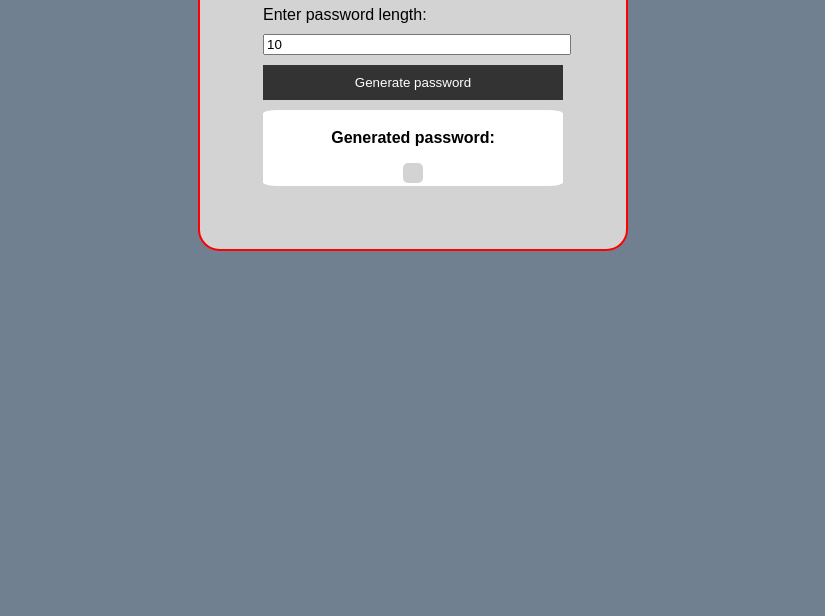
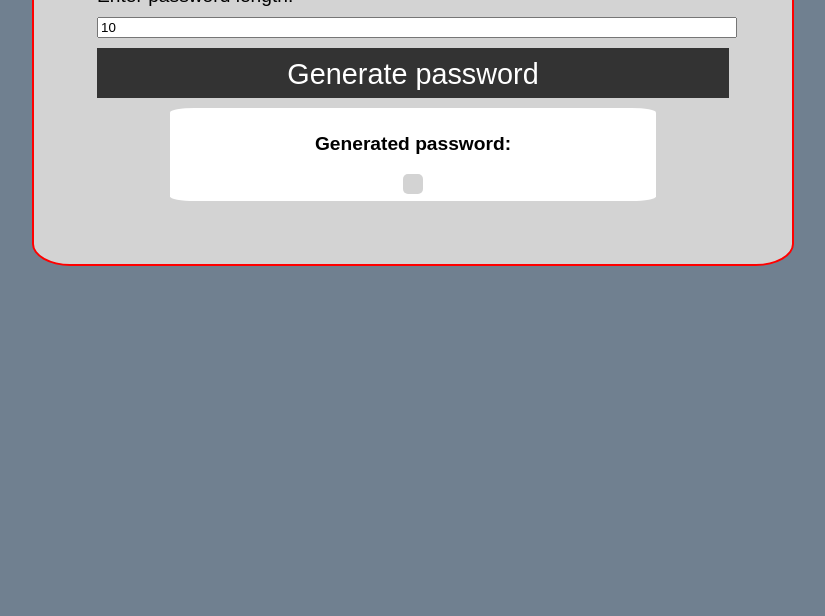
Before and after one commit to garrettvolpe/password_generator, a plain HTML site: page index.html in a window 1280 px wide. Shown: the part 184-800 px from the top of the page, without its empty margins (227-1052 px from the left). Drawn offline with Linux system fonts and the light colour scheme.

Commit message:
updated css

```diff
--- a/style.css
+++ b/style.css
@@ -1,10 +1,11 @@
 body {
     background-color: slategrey;
     font-family: sans-serif;
+    font-size: 1.2em;
 }
 
 .container {
-    max-width: 300px;
+    width: 50%;
     margin: auto;
     padding: 5%;
     background-color: lightgray;
@@ -17,17 +18,13 @@ h1 {
     color: #333;
 }
 
-form {
-    max-width: 300px;
-
-
-}
+form {}
 
 .result {
     display: flex;
     flex-direction: column;
     align-items: center;
-    max-width: 300px;
+    width: 75%;
     margin: auto;
     background-color: #fff;
     padding: 1%;
@@ -37,6 +34,7 @@ form {
 label,
 input,
 button {
+    align-items: center;
     display: block;
     width: 100%;
     margin-bottom: 10px;
@@ -53,6 +51,8 @@ input[type="number"]::-webkit-outer-spin-button {
 }
 
 button {
+    height: 50px;
+    font-size: 1.5em;
     background-color: #333;
     color: #fff;
     border: none;
```
